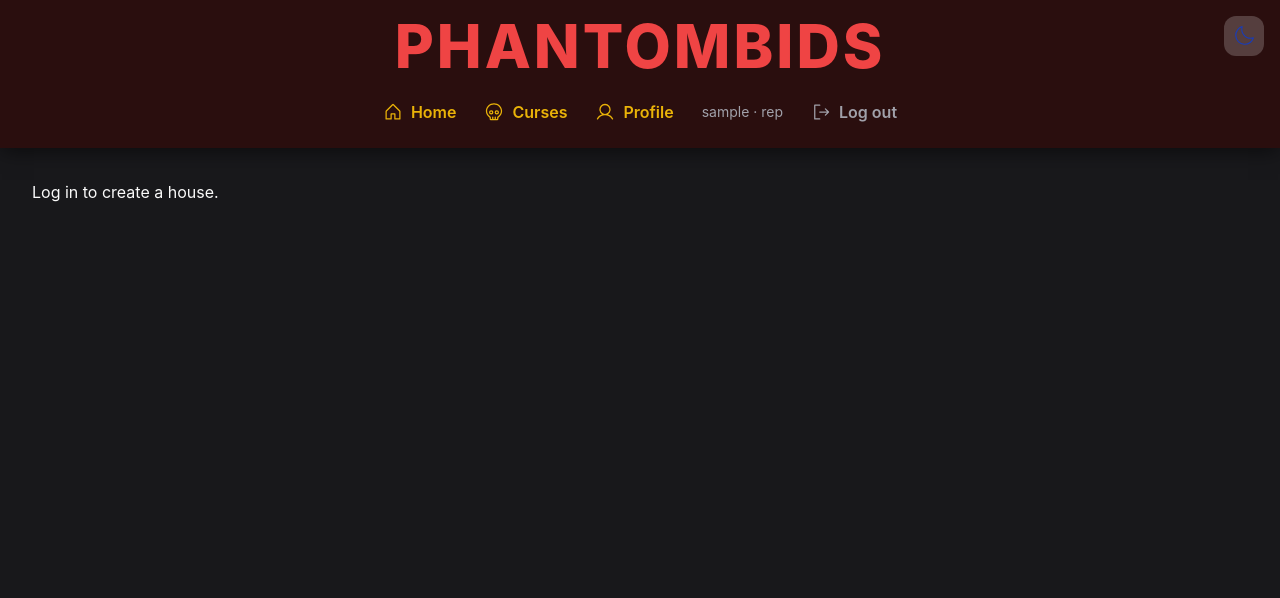
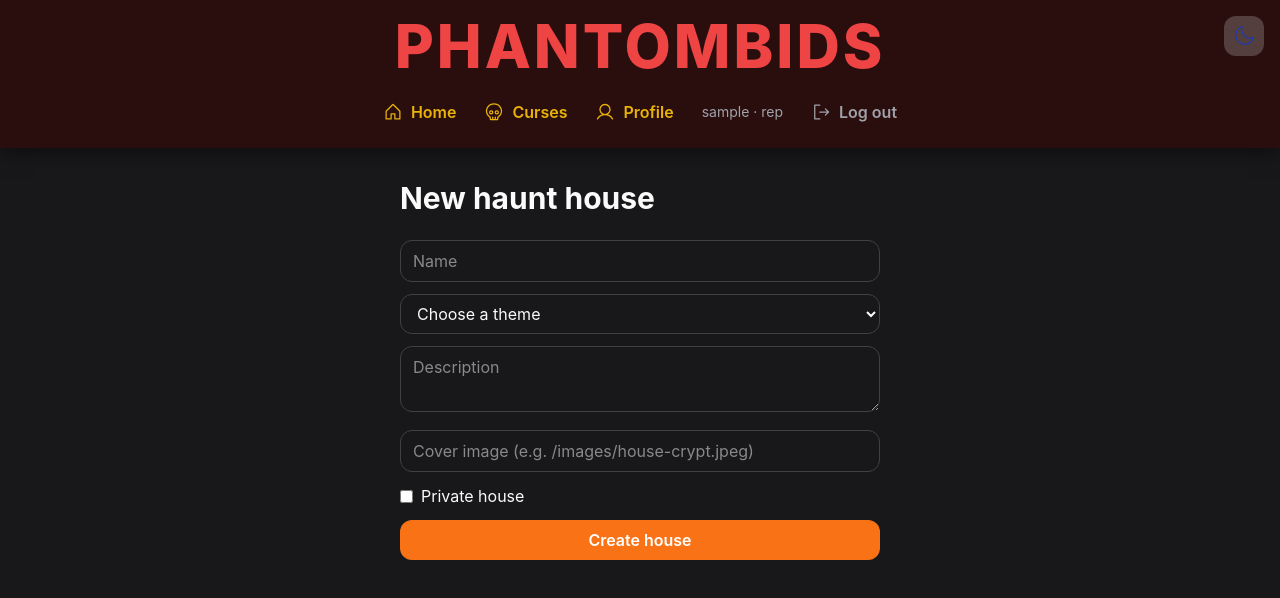
Before and after one commit to samuel29-p/Trabajo-Ingenieria-Web-Full-Stack, a React (Vite) app in the folder frontend/: page /create-house in a window 1280 px wide. Shown: the top 598 px of the page. Built offline with nearby package versions, Linux system fonts and the light colour scheme; no server answers; sample sign-in values are in the browser's storage.

Commit message:
conecto el formulario de crear casa

```diff
--- a/frontend/src/pages/CreateHouse.jsx
+++ b/frontend/src/pages/CreateHouse.jsx
@@ -1,35 +1,59 @@
+import { useState } from "react";
+import { useNavigate } from "react-router-dom";
 import NavBar from "../components/NavBar.jsx";
-import { useContext, useState } from "react";
-import { useNavigate } from "react-router-dom";
-import { AppContext } from "../context/AppContext.jsx";
+import ErrorMessage from "../components/ErrorMessage.jsx";
+import SuccessMessage from "../components/SuccessMessage.jsx";
+import { houseService } from "../services/houseService";
+import { mensajeError } from "../utils/mensajeError";
 
 function CreateHouse() {
-  const { currentUser, createHouse } = useContext(AppContext);
   const navigate = useNavigate();
 
   const [name, setName] = useState("");
-  const [theme, setTheme] = useState("Darkness"); //los 4 temas del requisito 4
+  const [theme, setTheme] = useState(""); //vacio hasta que escoja uno de los 4 temas
   const [description, setDescription] = useState("");
   const [coverImageUrl, setCoverImageUrl] = useState("");
   const [isPrivate, setIsPrivate] = useState(false);
   const [inviteCode, setInviteCode] = useState("");
   const [error, setError] = useState("");
+  const [exito, setExito] = useState("");
+  const [enviando, setEnviando] = useState(false);
 
-  if (!currentUser) {
-    return (
-      <div className="min-h-screen bg-app-bg">
-        <NavBar />
-        <p className="p-8 text-app-text">Log in to create a house.</p>
-      </div>
-    );
+  async function handleCreate(e) {
+    e.preventDefault(); //evita que el formulario recargue la pagina
+    setError("");
+    setExito("");
+
+    //validaciones antes de molestar al backend
+    if (name.trim().length < 3) {
+      setError("The name must have at least 3 characters");
+      return;
+    }
+    if (!theme) {
+      setError("Choose a theme");
+      return;
     }
 
-  function handleCreate() {
-    const mensaje = createHouse(name, theme, description, coverImageUrl, isPrivate, inviteCode);
-    if (mensaje) {
-      setError(mensaje);
-    } else {
-      navigate("/"); //si salio bien, al inicio a ver la casa nueva
+    setEnviando(true);
+    try {
+      const datos = {
+        name: name.trim(),
+        theme,
+        description: description.trim(),
+        coverImageUrl: coverImageUrl.trim(),
+        isPrivate,
+      };
+      //el codigo solo se manda si la casa es privada y escribieron uno, si no el backend genera uno
+      if (isPrivate && inviteCode.trim()) {
+        datos.inviteCode = inviteCode.trim();
+      }
+      const casa = await houseService.crearCasa(datos);
+      setExito("House created");
+      navigate("/house/" + casa._id);
+    } catch (err) {
+      setError(mensajeError(err, "Could not create the house"));
+    } finally {
+      setEnviando(false);
     }
   }
 
@@ -42,6 +66,7 @@ function CreateHouse() {
       <main className="container mx-auto px-4 py-8 max-w-lg">
         <h1 className="text-3xl font-bold text-app-text mb-6">New haunt house</h1>
 
+        <form onSubmit={handleCreate}>
           <input
             type="text"
             placeholder="Name"
@@ -51,11 +76,8 @@ function CreateHouse() {
           />
 
           {/* un select es como un input, pero con opciones fijas */}
-        <select
-          value={theme}
-          onChange={(e) => setTheme(e.target.value)}
-          className={inputClass}
-        >
+          <select value={theme} onChange={(e) => setTheme(e.target.value)} className={inputClass}>
+            <option value="">Choose a theme</option>
             <option value="Darkness">Darkness</option>
             <option value="Comedy">Comedy</option>
             <option value="Terror">Terror</option>
@@ -90,21 +112,24 @@ function CreateHouse() {
           {isPrivate && (
             <input
               type="text"
-            placeholder="Invite code"
+              placeholder="Invite code (optional)"
               value={inviteCode}
               onChange={(e) => setInviteCode(e.target.value)}
               className={inputClass}
             />
           )}
 
-        {error && <p className="text-blood-accent mb-3">{error}</p>}
+          <ErrorMessage mensaje={error} />
+          <SuccessMessage mensaje={exito} />
 
           <button
-          onClick={handleCreate}
-          className="w-full bg-ember-accent hover:bg-orange-600 text-white font-semibold py-2 rounded-button"
+            type="submit"
+            disabled={enviando}
+            className="w-full bg-ember-accent hover:bg-orange-600 disabled:opacity-60 text-white font-semibold py-2 rounded-button"
           >
-          Create house
+            {enviando ? "Creating..." : "Create house"}
           </button>
+        </form>
       </main>
     </div>
   );
```
Lines whose indentation alone changed are shown as unchanged.
